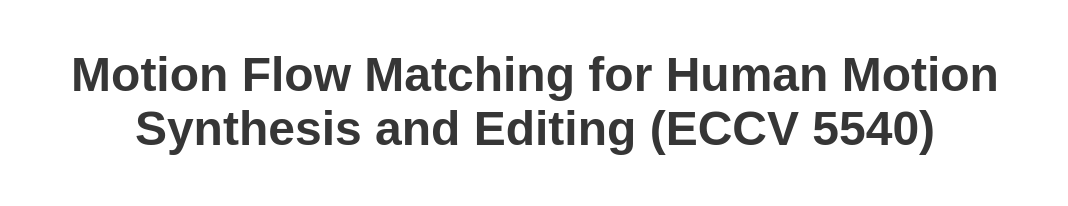
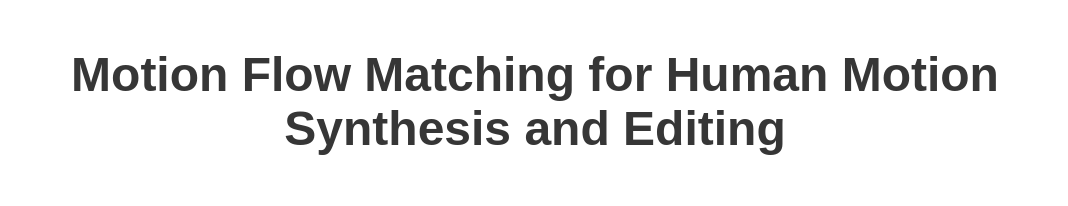
Before and after one commit to motionfmsubmission/motionfmsubmission.github.io, a plain HTML site: page index.html in a window 1280 px wide. Shown: the top 206 px of the page, without its empty margins (105-1173 px from the left). Drawn offline with nearby package versions, Linux system fonts and the light colour scheme; some icons are missing; a web font is replaced by a local one.

Commit message:
Update index.html

```diff
--- a/index.html
+++ b/index.html
@@ -35,7 +35,7 @@
     <div class="container is-max-desktop">
       <div class="columns is-centered">
         <div class="column has-text-centered">
-          <h1 class="title is-1 publication-title">Motion Flow Matching for Human Motion Synthesis and Editing (ECCV 5540) </h1>
+          <h1 class="title is-1 publication-title">Motion Flow Matching for Human Motion Synthesis and Editing  </h1>
 
         </div>
       </div>
```
